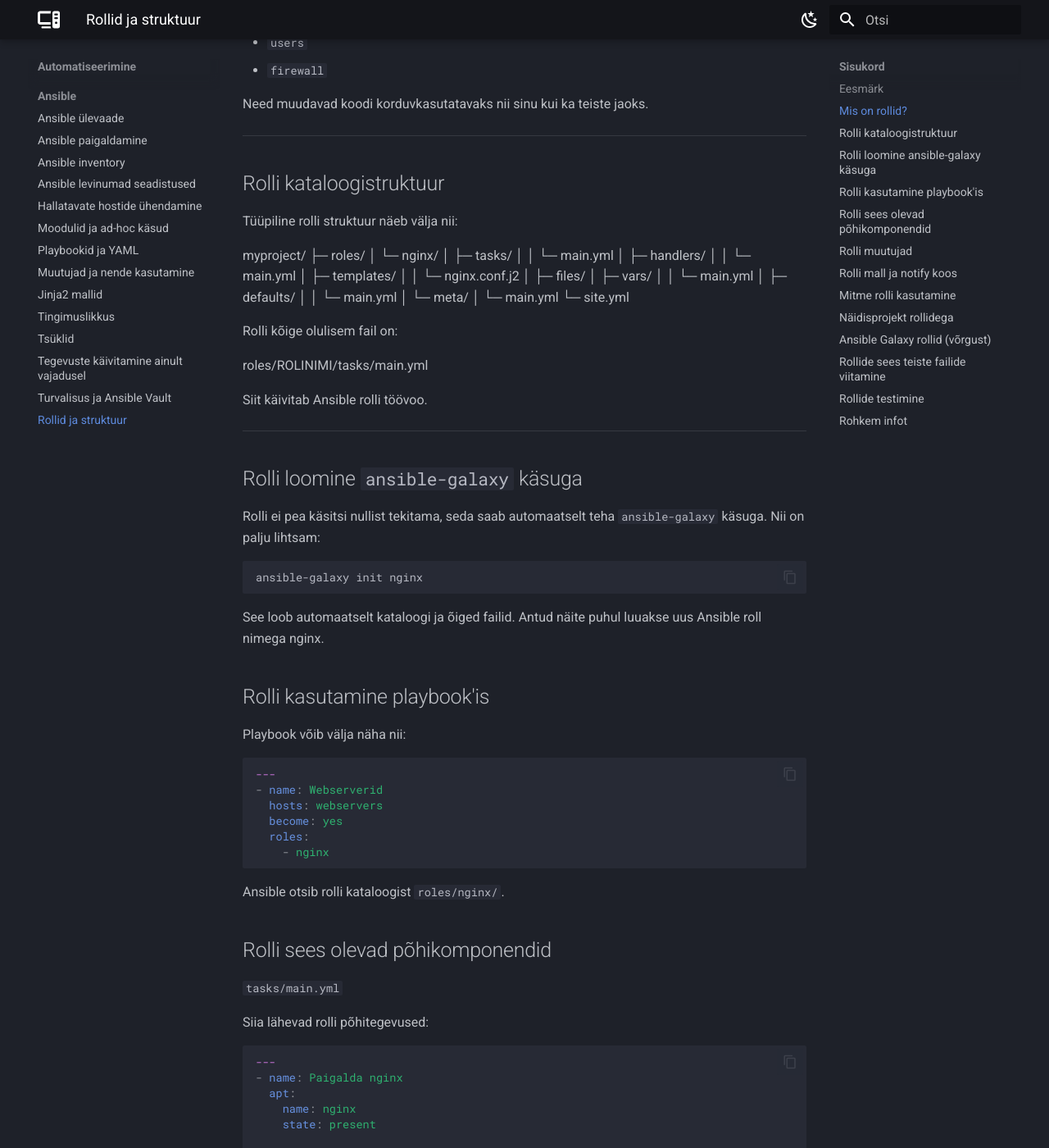
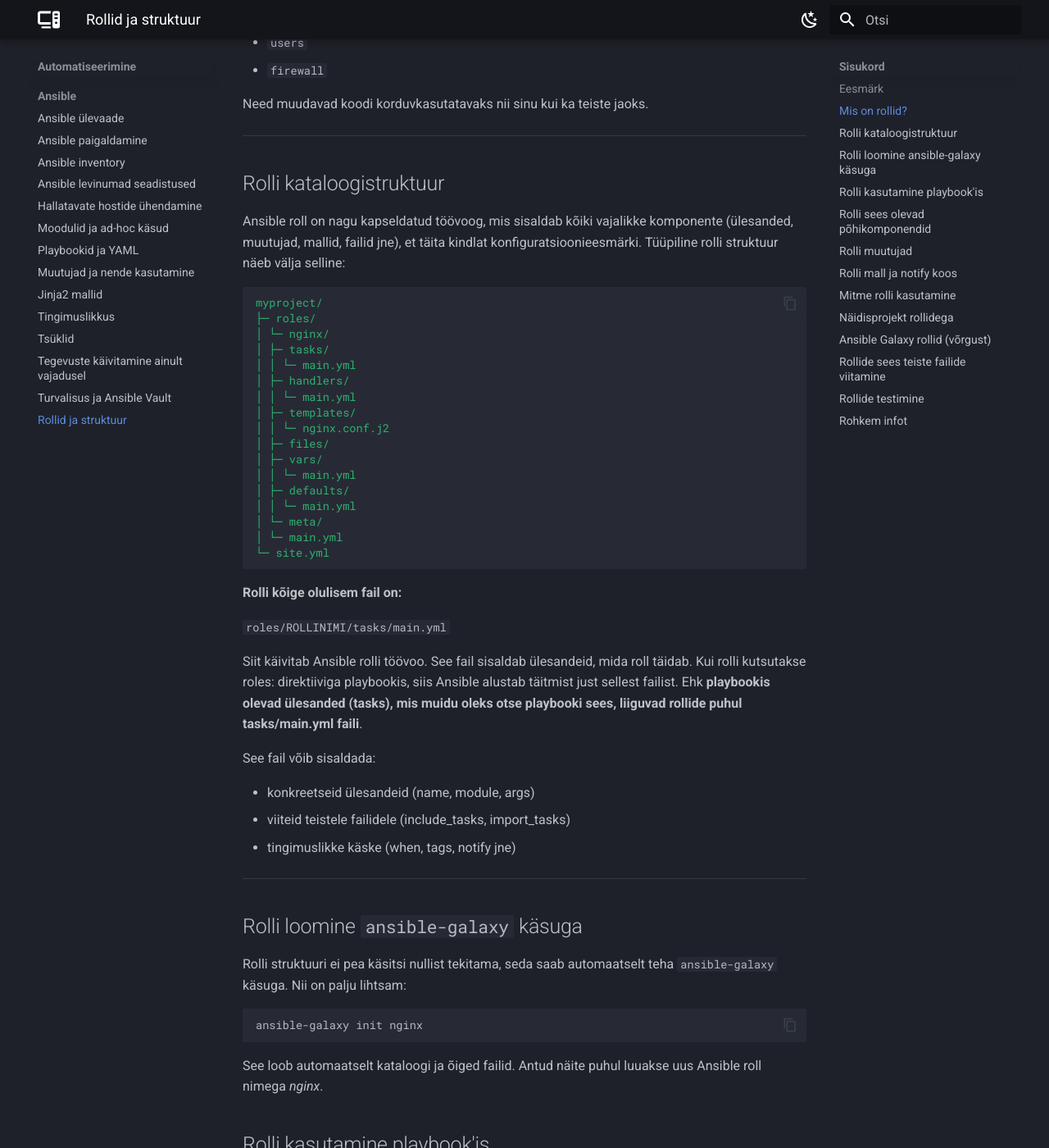
Before and after one commit to priitpaap/priitpaap.github.io, an MkDocs documentation site: the page built from docs/ansible/ansibleroles.md, in a window 1280 px wide and 1400 px high, scrolled down 1177 px. Shown: the whole window at 82% size. Built offline with MkDocs 1.6.1 and Material for MkDocs 9.7.7, drawn with Linux system fonts in a browser that asks for light colours; some of the changed text lies outside the part shown.

Commit message:
Update ansibleroles.md

````diff
--- a/docs/ansible/ansibleroles.md
+++ b/docs/ansible/ansibleroles.md
@@ -46,8 +46,9 @@ Need muudavad koodi korduvkasutatavaks nii sinu kui ka teiste jaoks.
 
 ## Rolli kataloogistruktuur
 
-Tüüpiline rolli struktuur näeb välja nii:
+Ansible roll on nagu kapseldatud töövoog, mis sisaldab kõiki vajalikke komponente (ülesanded, muutujad, mallid, failid jne), et täita kindlat konfiguratsioonieesmärki. Tüüpiline rolli struktuur näeb välja selline:
 
+```yaml
 myproject/
 ├─ roles/
 │ └─ nginx/
@@ -65,25 +66,32 @@ myproject/
 │ └─ meta/
 │ └─ main.yml
 └─ site.yml
+```
 
-Rolli kõige olulisem fail on:
+**Rolli kõige olulisem fail on:**
 
-roles/ROLINIMI/tasks/main.yml
+`roles/ROLLINIMI/tasks/main.yml`
 
+Siit käivitab Ansible rolli töövoo. See fail sisaldab ülesandeid, mida roll täidab.
+Kui rolli kutsutakse roles: direktiiviga playbookis, siis Ansible alustab täitmist just sellest failist. Ehk **playbookis olevad ülesanded (tasks), mis muidu oleks otse playbooki sees, liiguvad rollide puhul tasks/main.yml faili**.
 
-Siit käivitab Ansible rolli töövoo.
+See fail võib sisaldada:
+
+- konkreetseid ülesandeid (name, module, args)
+- viiteid teistele failidele (include_tasks, import_tasks)
+- tingimuslikke käske (when, tags, notify jne)
 
 ---
 
 ## Rolli loomine `ansible-galaxy` käsuga
 
-Rolli ei pea käsitsi nullist tekitama, seda saab automaatselt teha `ansible-galaxy` käsuga. Nii on palju lihtsam:
+Rolli struktuuri ei pea käsitsi nullist tekitama, seda saab automaatselt teha `ansible-galaxy` käsuga. Nii on palju lihtsam:
 
 ```bash
 ansible-galaxy init nginx
 ```
 
-See loob automaatselt kataloogi ja õiged failid. Antud näite puhul luuakse uus Ansible roll nimega nginx.
+See loob automaatselt kataloogi ja õiged failid. Antud näite puhul luuakse uus Ansible roll nimega *nginx*.
 
 ## Rolli kasutamine playbook'is
 
````
Also changed, not shown: other parts of docs/ansible/ansibleroles.md (+2 -2 lines).
